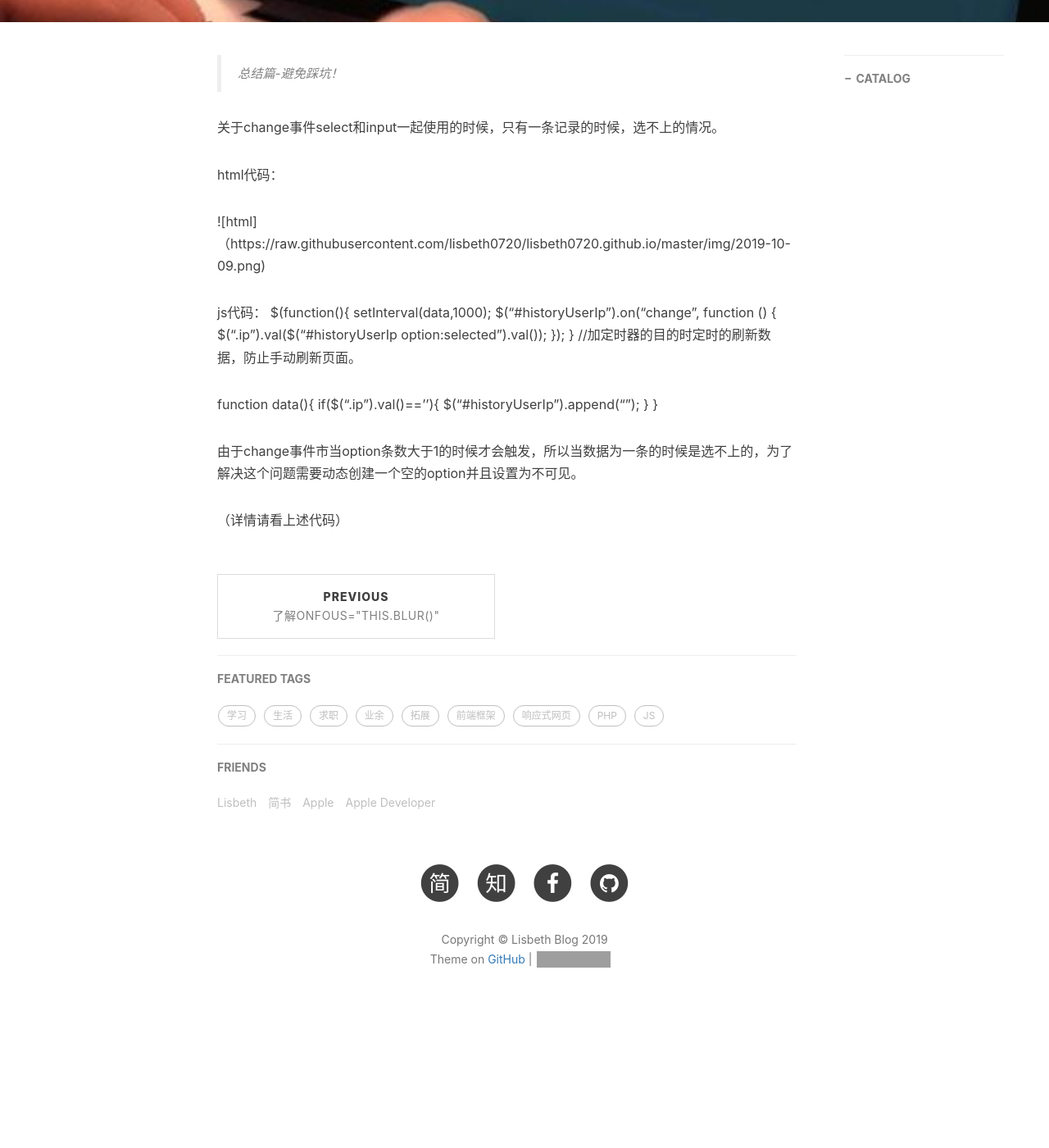
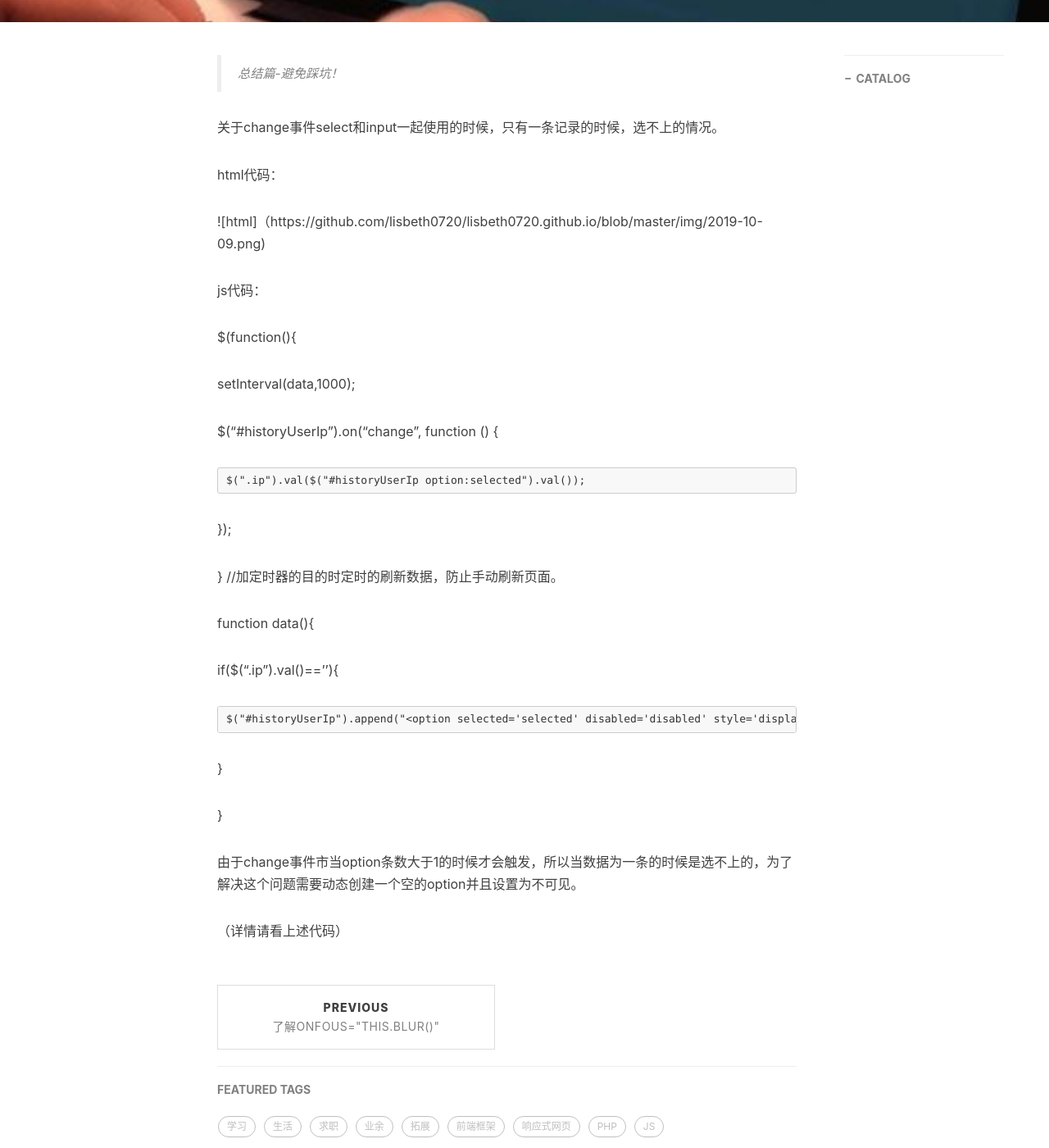
Before and after one commit to lisbeth0720/lisbeth0720.github.io, a Jekyll site: the page built from _posts/2019-10-09-关于selsect标签踩过的坑.md, in a window 1280 px wide and 1400 px high, scrolled down 496 px. Shown: the whole window at 82% size. Built offline with Jekyll 4.4.1, drawn with Linux system fonts in a browser that asks for light colours; nearby versions of some CDN libraries; comment, search, counter and statistics services are not loaded; before the commit the page ends 1770 px from its top, so only the background shows below that; some of the changed lines change nothing that is shown; grey boxes are pictures that could not be loaded.

Commit message:
Update 2019-10-09-关于selsect标签踩过的坑.md

```diff
--- a/_posts/2019-10-09-关于selsect标签踩过的坑.md
+++ b/_posts/2019-10-09-关于selsect标签踩过的坑.md
@@ -16,21 +16,31 @@
 
 html代码：
 
- ![html]（https://raw.githubusercontent.com/lisbeth0720/lisbeth0720.github.io/master/img/2019-10-09.png)
+ ![html]（https://github.com/lisbeth0720/lisbeth0720.github.io/blob/master/img/2019-10-09.png)
 
 js代码：
+
 $(function(){
+
   setInterval(data,1000);
+
   $("#historyUserIp").on("change", function () {
+
     $(".ip").val($("#historyUserIp option:selected").val());
+
    });
+
 }
 //加定时器的目的时定时的刷新数据，防止手动刷新页面。
 
 function data(){
+
   if($(".ip").val()==''){
+
     $("#historyUserIp").append("<option selected='selected' disabled='disabled' style='display:none;' value=''></option>");
+
    }
+
 }
 
 由于change事件市当option条数大于1的时候才会触发，所以当数据为一条的时候是选不上的，为了解决这个问题需要动态创建一个空的option并且设置为不可见。
```
